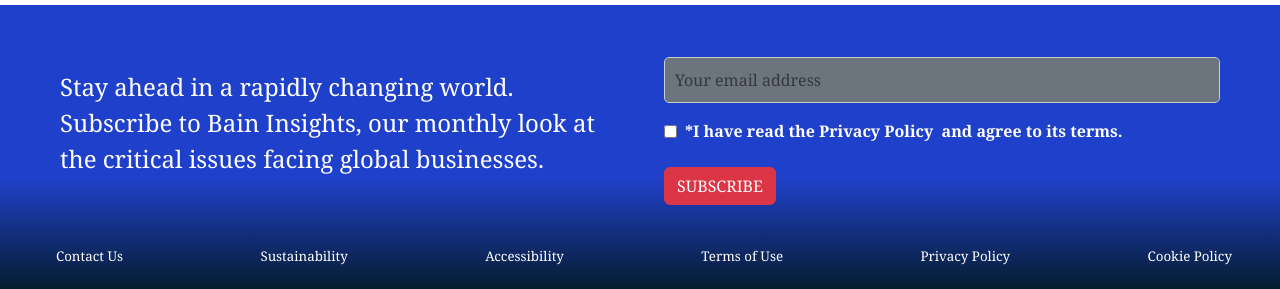
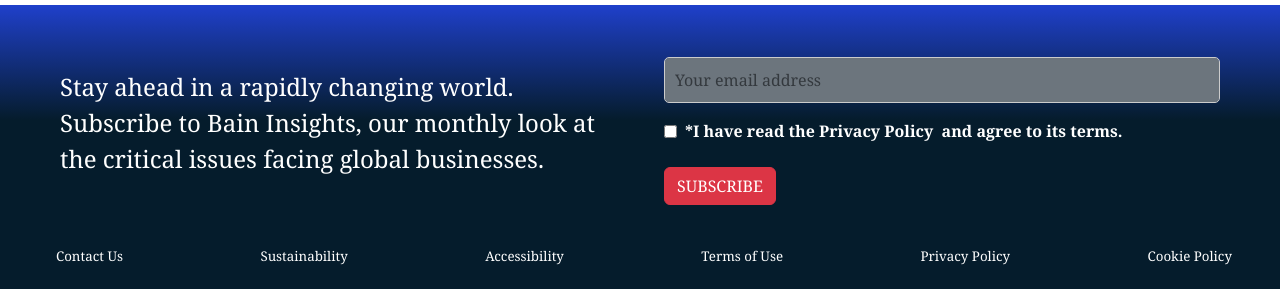
Before and after one commit to vwar07/mckinsey, a plain HTML site: page layout.html in a window 1280 px wide. Shown: the part 1709-1998 px from the top of the page. Drawn offline with nearby package versions, Linux system fonts and the light colour scheme.

Commit message:
Update  footer color gradient percentage layout.css

```diff
--- a/layout.css
+++ b/layout.css
@@ -83,7 +83,9 @@ h1, h2, h3, h4, h5, h6 {
     /* background-color: #001d4c; */
     /* background-image: linear-gradient(to bottom, #051C2C 60%, #102737 80%, #1a547d 98%, #1F40CB 100%); */
     /* background-image: linear-gradient(to bottom, #051C2C 60%, #1F40CB 100%); */
-    background-image: linear-gradient(to bottom, #1F40CB 60%, #051C2C 100%);
+    /* background-image: linear-gradient(to bottom, #1F40CB 60%, #051C2C 100%); */
+    /* background-image: linear-gradient(to bottom, #1F40CB 10%, #051C2C 100%); */
+    background-image: linear-gradient(to top, #051C2C 60%, #1F40CB 100%);
     color: white;
     padding-top: 20px;
     padding-bottom: 20px;
```
